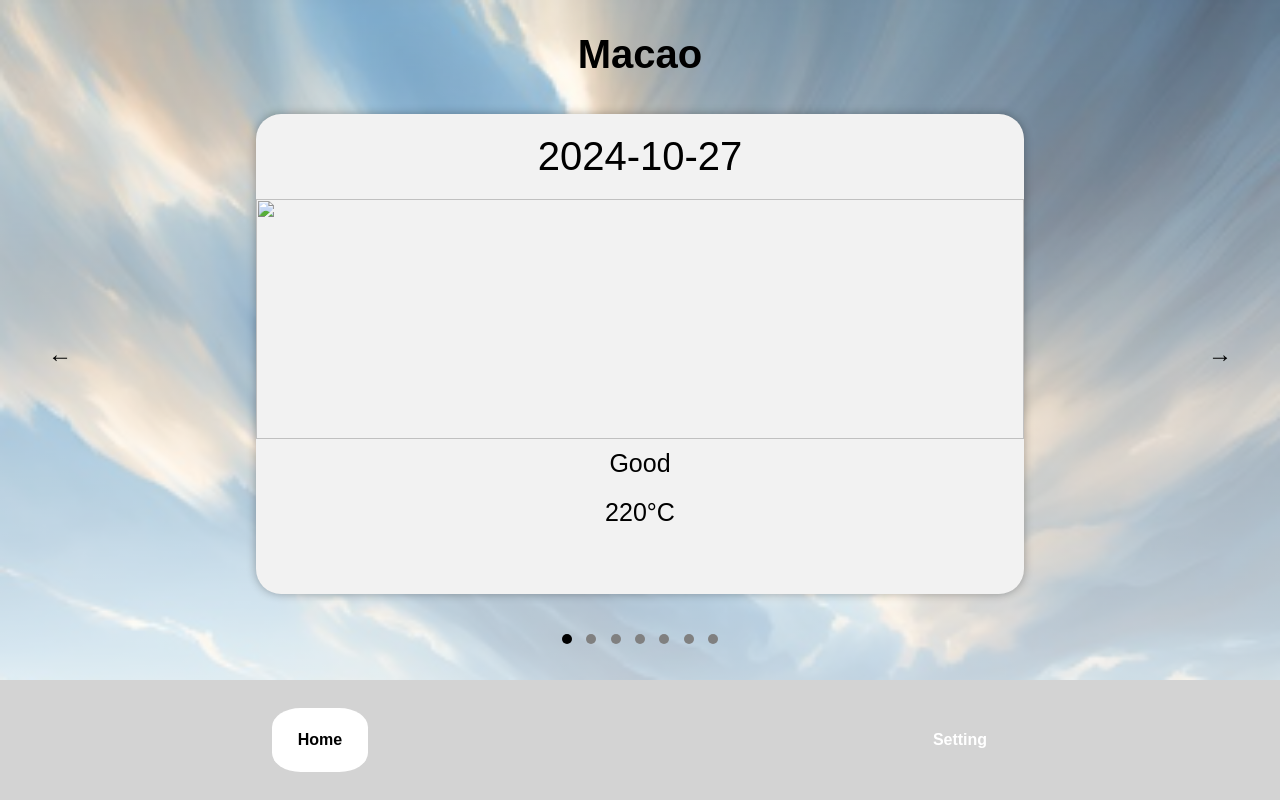
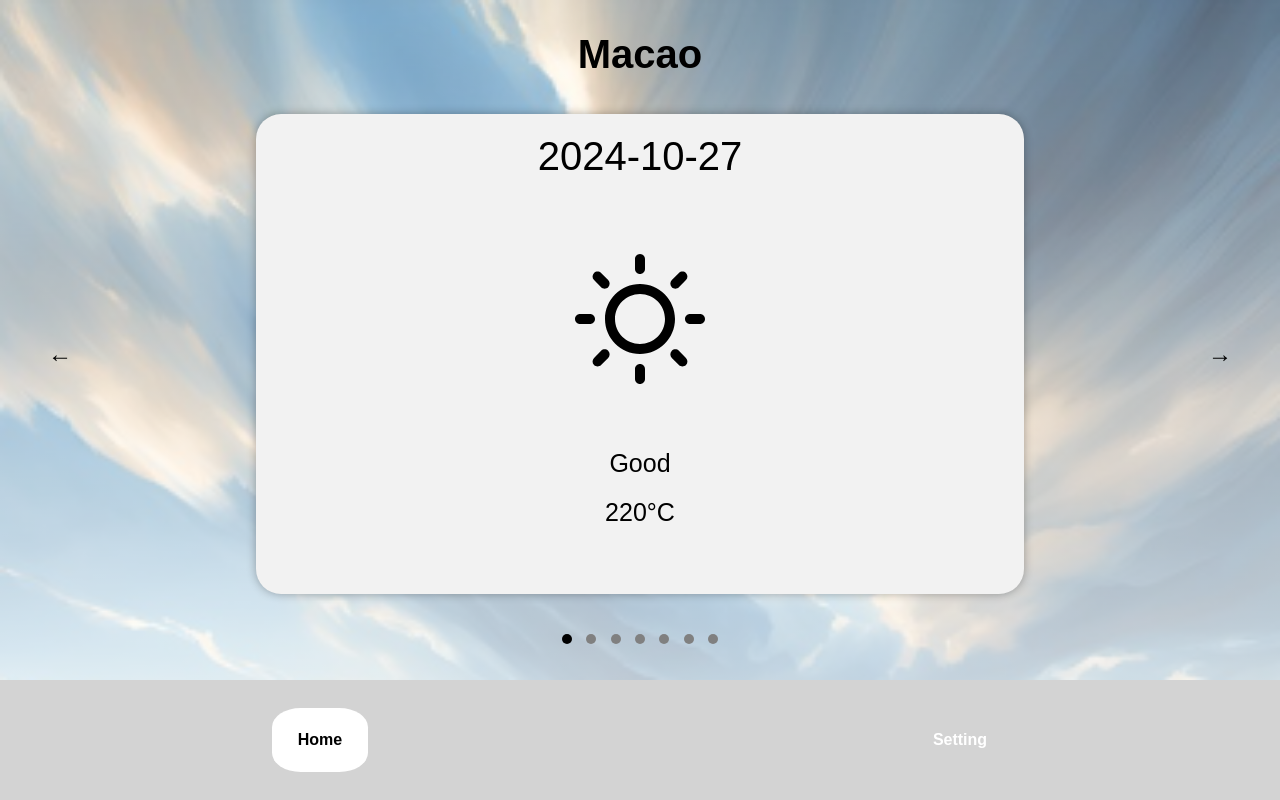
Before and after one commit to IMOplayer/04_module_b, a plain HTML site: page index.html in a window 1280 px wide. Drawn offline with Linux system fonts and the light colour scheme; no server answers.

Commit message:
second commit

```diff
--- a/index.html
+++ b/index.html
@@ -16,7 +16,7 @@
                     <div class="card">
                         <div class="date">2024-10-27</div>
                         <div class="weather_image">
-                            <img src="sunny.svg" style="width: 60vw; height: 30vh;">
+                            <img src="img/sunny.svg" style="width: 60vw; height: 30vh;">
                         </div>
                         <div class="weather">Good</div>
                         <div class="temperature">220°C</div>
@@ -26,7 +26,7 @@
                     <div class="card">
                         <div class="date">2024-10-28</div>
                         <div class="weather_image">
-                            <img src="sunny.svg" style="width: 60vw; height: 30vh;">
+                            <img src="img/sunny.svg" style="width: 60vw; height: 30vh;">
                         </div>
                         <div class="weather">Good</div>
                         <div class="temperature">220°C</div>
@@ -36,7 +36,7 @@
                     <div class="card">
                         <div class="date">2024-10-29</div>
                         <div class="weather_image">
-                            <img src="sunny.svg" style="width: 60vw; height: 30vh;">
+                            <img src="img/sunny.svg" style="width: 60vw; height: 30vh;">
                         </div>
                         <div class="weather">Good</div>
                         <div class="temperature">220°C</div>
@@ -46,7 +46,7 @@
                     <div class="card">
                         <div class="date">2024-10-27</div>
                         <div class="weather_image">
-                            <img src="sunny.svg" style="width: 60vw; height: 30vh;">
+                            <img src="img/sunny.svg" style="width: 60vw; height: 30vh;">
                         </div>
                         <div class="weather">Good</div>
                         <div class="temperature">220°C</div>
@@ -56,7 +56,7 @@
                     <div class="card">
                         <div class="date">2024-10-27</div>
                         <div class="weather_image">
-                            <img src="sunny.svg" style="width: 60vw; height: 30vh;">
+                            <img src="img/sunny.svg" style="width: 60vw; height: 30vh;">
                         </div>
                         <div class="weather">Good</div>
                         <div class="temperature">220°C</div>
@@ -66,7 +66,7 @@
                     <div class="card">
                         <div class="date">2024-10-27</div>
                         <div class="weather_image">
-                            <img src="sunny.svg" style="width: 60vw; height: 30vh;">
+                            <img src="img/sunny.svg" style="width: 60vw; height: 30vh;">
                         </div>
                         <div class="weather">Good</div>
                         <div class="temperature">220°C</div>
@@ -76,7 +76,7 @@
                     <div class="card">
                         <div class="date">2024-10-27</div>
                         <div class="weather_image">
-                            <img src="sunny.svg" style="width: 60vw; height: 30vh;">
+                            <img src="img/sunny.svg" style="width: 60vw; height: 30vh;">
                         </div>
                         <div class="weather">Good</div>
                         <div class="temperature">220°C</div>
```
